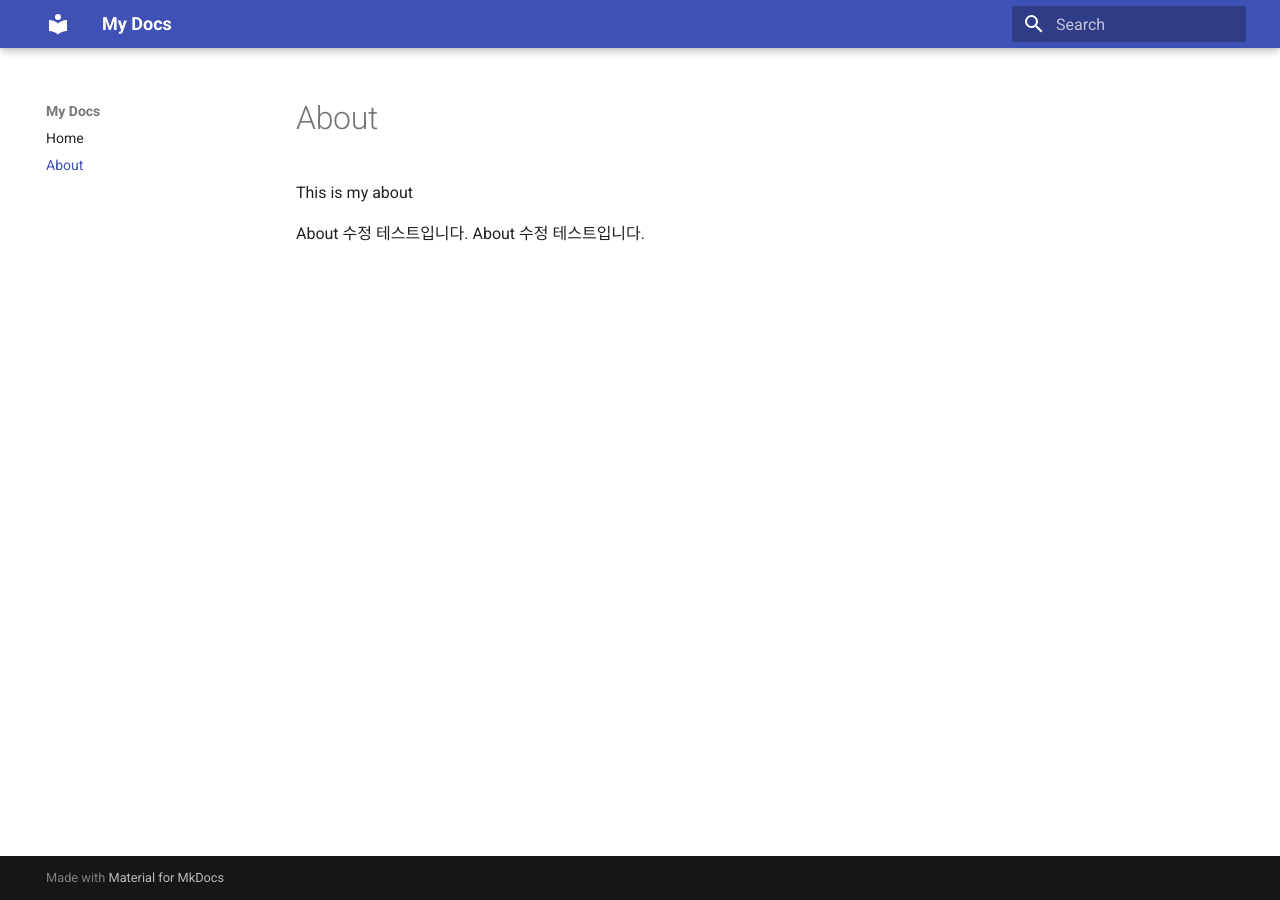
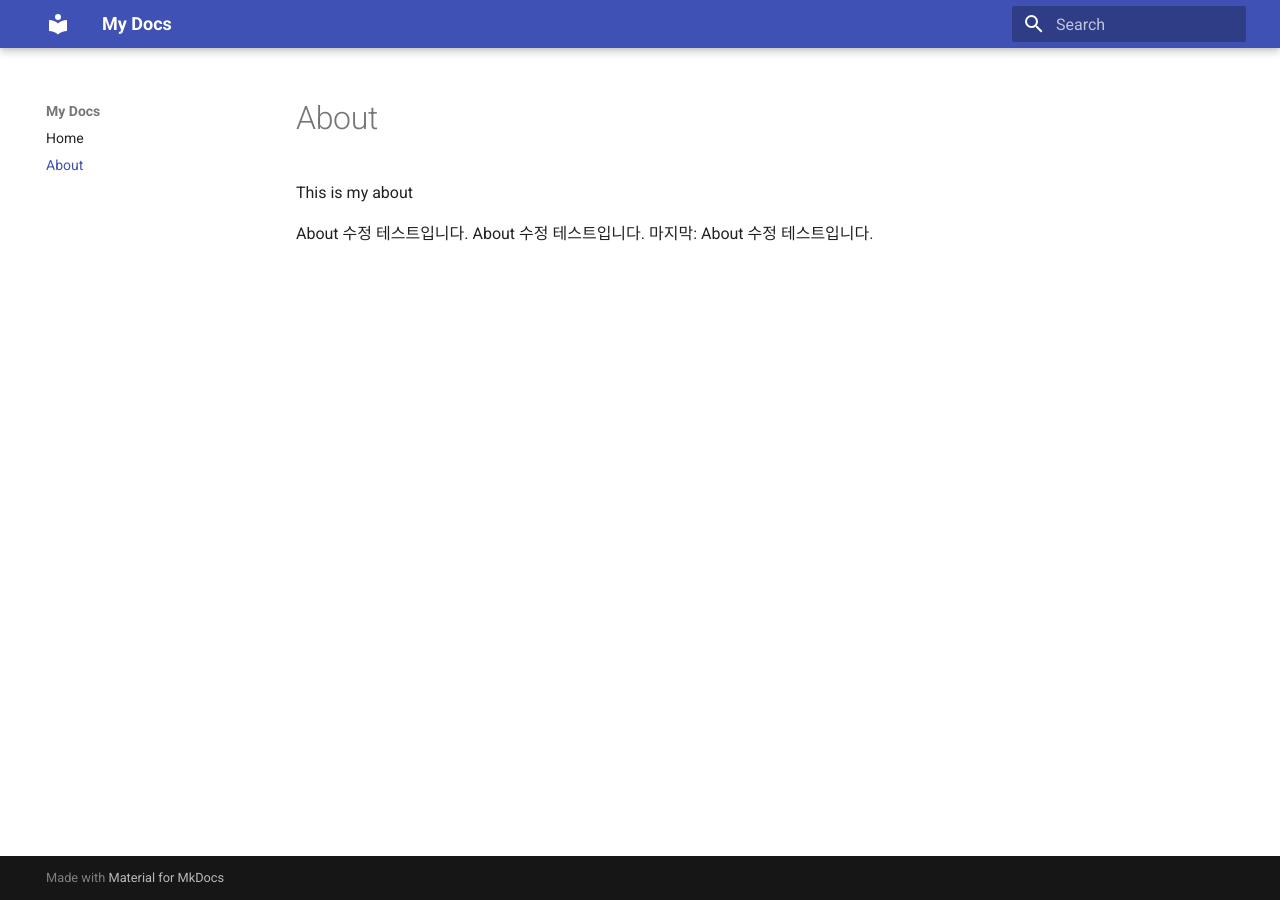
Before and after one commit to SkyDominator/SkyDominator.github.io, an MkDocs documentation site: the page built from docs/about.md, in a window 1280 px wide. Built offline with MkDocs 1.6.1 and Material for MkDocs 9.7.7, drawn with Linux system fonts in a browser that asks for light colours.

Commit message:
마지막 About 반영 & 배포 테스트

```diff
--- a/docs/about.md
+++ b/docs/about.md
@@ -2,3 +2,4 @@ This is my about
 
 About 수정 테스트입니다.
 About 수정 테스트입니다.
+마지막: About 수정 테스트입니다.
```
